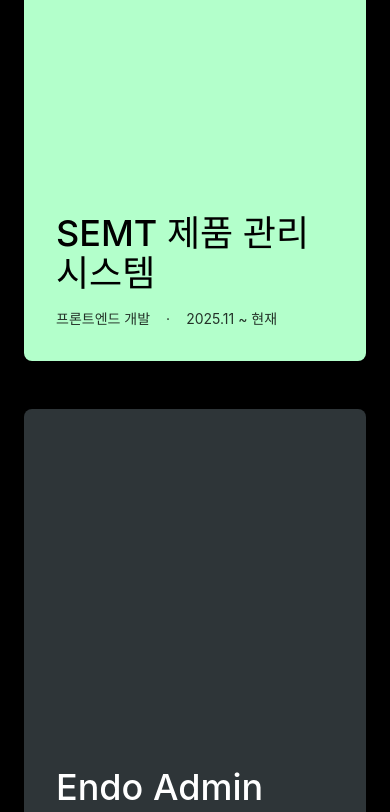
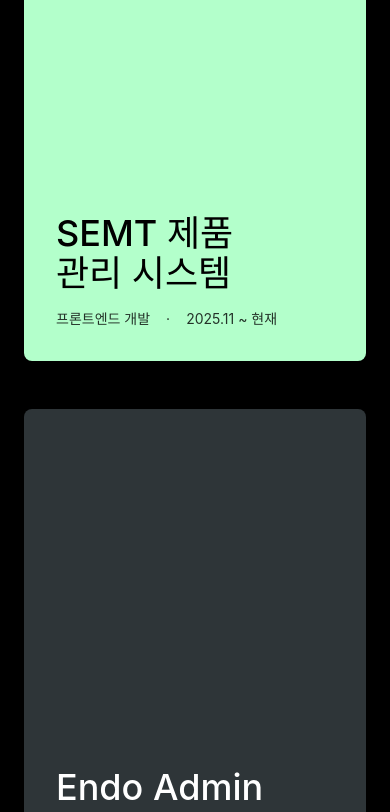
Before and after one commit to seungsimdang/seungsimdang_portfolio, a Next.js app: page / in a window 390 px wide. Shown: the part 1888-2700 px from the top of the page. Built offline with nearby package versions, Linux system fonts and the light colour scheme; a web font is replaced by a local one.

Commit message:
fix(portfolio): 카드 제목이 한 글자만 다음 줄로 넘어가던 줄바꿈 수정

```diff
--- a/src/components/common/project-card.tsx
+++ b/src/components/common/project-card.tsx
@@ -44,7 +44,7 @@ export function ProjectCard({
         </>
       )}
       <div className="relative z-10 w-full h-full flex flex-col justify-end p-32 md:p-48 lg:p-64">
-        <h3 className="text-4xl md:text-5xl lg:text-6xl font-medium mb-16">
+        <h3 className="text-4xl md:text-5xl lg:text-6xl font-medium mb-16 break-keep text-balance">
           {title}
         </h3>
         <div
```
